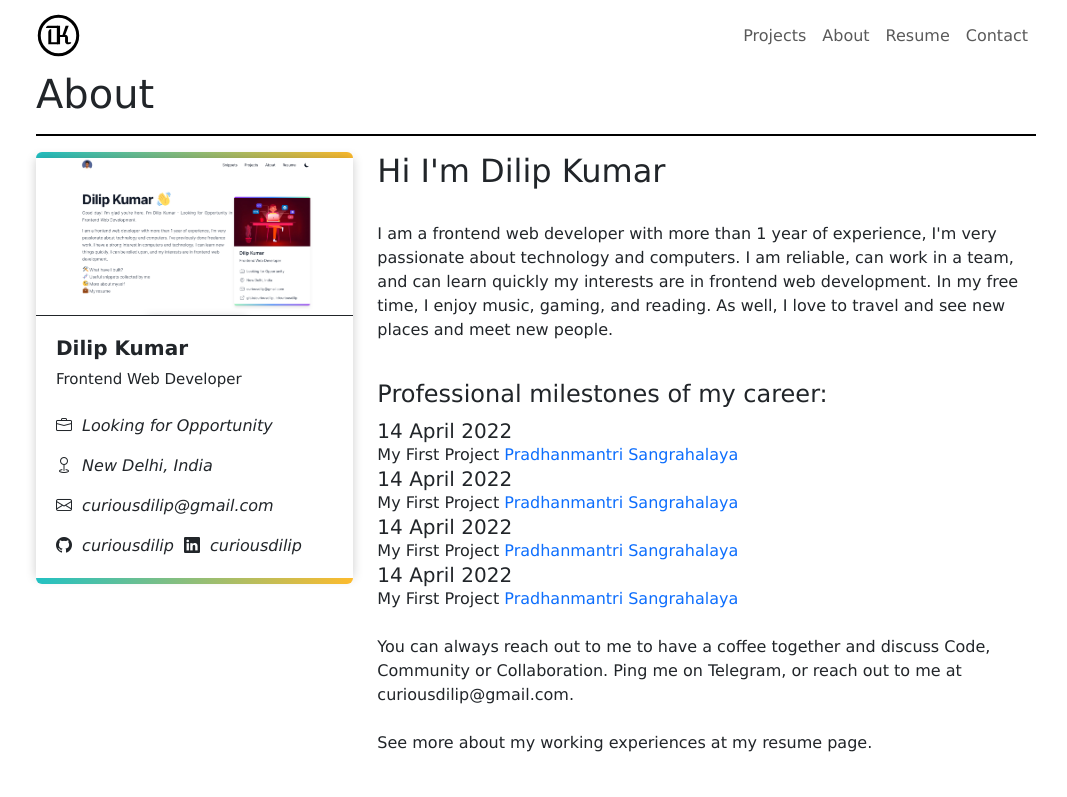
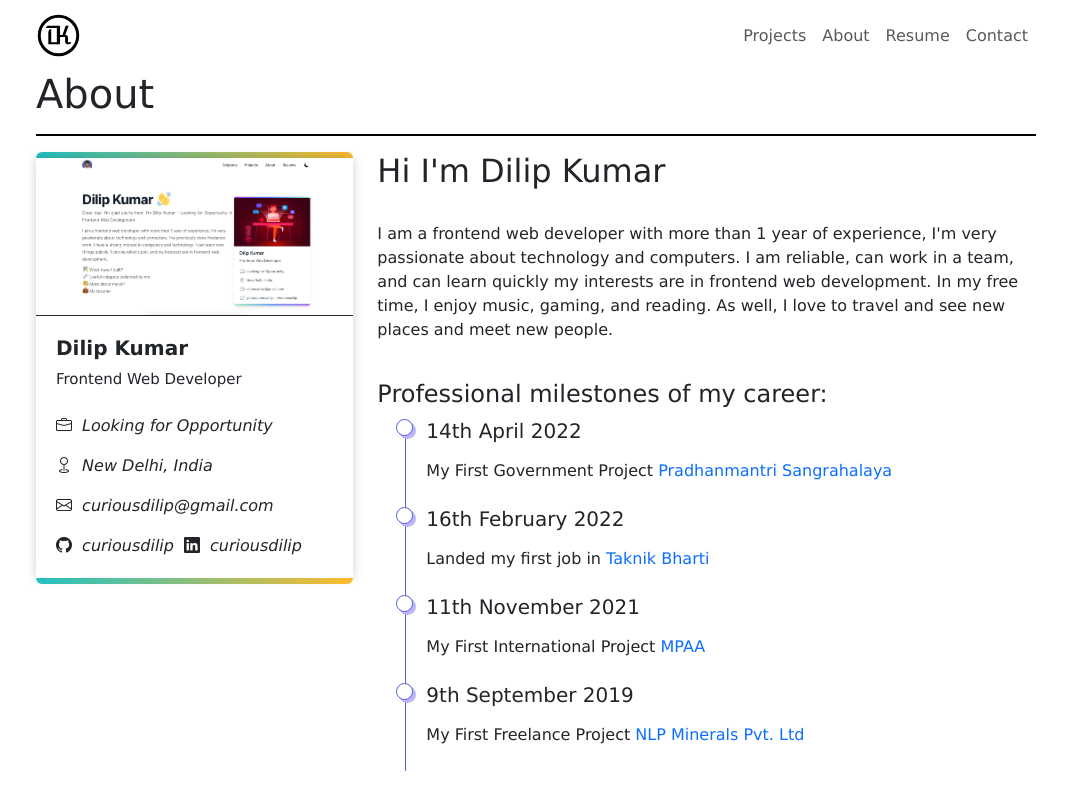
Before and after one commit to curiousdilip/website2023, a Next.js app: page /about in a window 1280 px wide. Shown: the top 797 px of the page, without its empty margins (104-1171 px from the left). Built offline with nearby package versions, Linux system fonts and the light colour scheme.

Commit message:
timeline completed and contact page started

```diff
--- a/app/components/TimeLine.jsx
+++ b/app/components/TimeLine.jsx
@@ -1,14 +1,14 @@
 import React from 'react'
 import { timeline } from '../data/timeline'
-
+import "./timeline.css"
 const TimeLine = () => {
     return (
         <div>
-            <ul>
+            <ul className='timeline'>
 
                 {timeline.map((item, index) => (
-                    <li key={index}>
-                        <h5 className='Day'> {item.day}</h5>
+                    <li key={index} >
+                        <h5 className='day'> {item.day}</h5>
                         <p>{item.description} <a href="/">{
                             item.projectName}</a></p>
                     </li>
--- /dev/null
+++ b/app/components/timeline.css
@@ -0,0 +1,31 @@
+.timeline {
+    /* background-color: red; */
+    /* position: relative; */
+
+}
+
+.timeline li {
+    position: relative;
+    padding-left: 20px;
+    padding-bottom: 24px;
+    border-left-width: 1px;
+    margin-left: 28px;
+    border-left: 1px solid #4e5ed3;
+}
+
+.timeline li::before {
+    content: "";
+    width: 17px;
+    height: 17px;
+    background: #fff;
+    border: 1px solid #4e5ed3;
+    box-shadow: 3px 3px 0 #bab5f8;
+    border-radius: 50%;
+    position: absolute;
+    left: -10px;
+    top: 0;
+}
+
+.timeline li .day {
+    margin-bottom: 16px !important;
+}
--- a/app/data/timeline.js
+++ b/app/data/timeline.js
@@ -1,23 +1,23 @@
 export const timeline = [
     {
-        day: "14 April 2022",
-        description: "My First Project",
+        day: "14th April 2022        ",
+        description: "My First Government Project  ",
         projectName: "Pradhanmantri Sangrahalaya",
-        link: "/"
+        link: "https://www.pmsangrahalaya.gov.in/"
     }, {
-        day: "14 April 2022",
-        description: "My First Project",
-        projectName: "Pradhanmantri Sangrahalaya",
-        link: "/"
+        day: "16th February 2022        ",
+        description: "Landed my first job in ",
+        projectName: "Taknik Bharti",
+        link: "https://www.taknikbharti.com/"
     }, {
-        day: "14 April 2022",
-        description: "My First Project",
-        projectName: "Pradhanmantri Sangrahalaya",
-        link: "/"
+        day: "11th November 2021        ",
+        description: "My First International Project",
+        projectName: "MPAA",
+        link: "https://mpaa.ac.uk/"
     }, {
-        day: "14 April 2022",
-        description: "My First Project",
-        projectName: "Pradhanmantri Sangrahalaya",
-        link: "/"
+        day: "9th September 2019        ",
+        description: "My First Freelance Project",
+        projectName: "NLP Minerals Pvt. Ltd",
+        link: "https://www.nlpminerals.com/"
     }
 ]
```
Also changed, not shown: app/contact/contact.css (+20 -0 lines), app/contact/page.jsx (+17 -0 lines).
